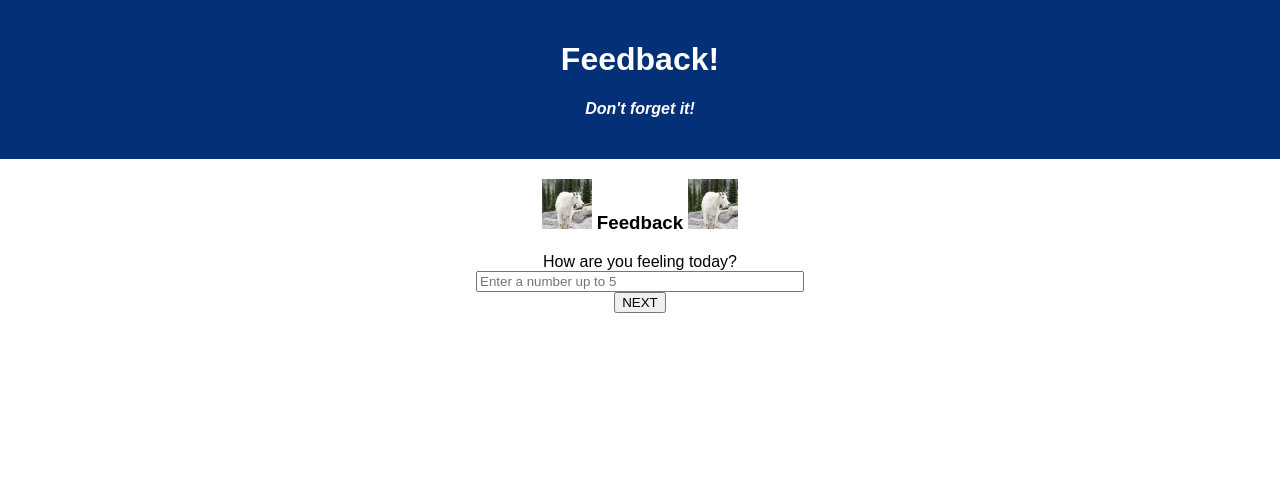
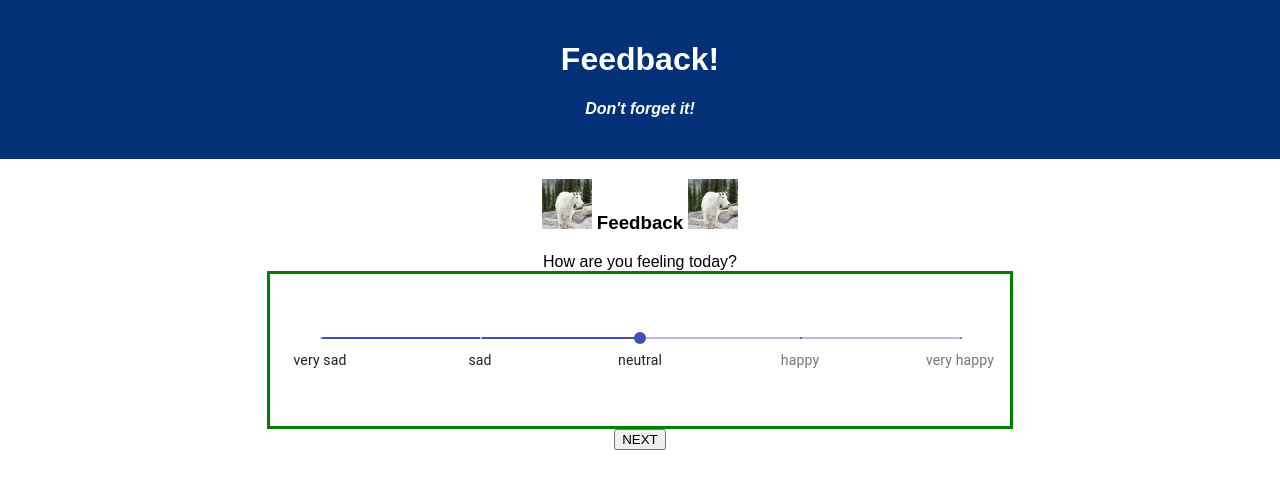
Before and after one commit to Lycidas-BC/weekend-redux-feedback-loop, a React (Create React App) app: page / in a window 1280 px wide. Shown: the top 488 px of the page. Built offline with nearby package versions, Linux system fonts and the light colour scheme.

Commit message:
replaced numerical inputs with sliders, so alert is no longer necessary. still get error messages, but it works and I have a migraine so I'm calling it good

```diff
--- a/src/components/Screen01_Feelings/Screen01_Feelings.jsx
+++ b/src/components/Screen01_Feelings/Screen01_Feelings.jsx
@@ -1,4 +1,5 @@
 import "./Screen01_Feelings.css";
+import DiscreteSlider from "../Slider/Slider";
 import React from "react";
 import { useState } from "react";
 import { useSelector, useDispatch } from "react-redux";
@@ -9,34 +10,15 @@ function Screen01_Feelings() {
   const history = useHistory();
   const dispatch = useDispatch();
   const feelingsDefault = useSelector((store) => store.feelings);
-  const [feelingInput, setFeelingInput] = useState(feelingsDefault.length === 0 ? "" : feelingsDefault);
+  const [feelingInput, setFeelingInput] = useState(feelingsDefault.length === 0 ? 50 : feelingsDefault);
 
   //Can I borrow a feeling?
-  const validateInput = (input) => {
-    if (!isNaN(input) && !isNaN(parseFloat(input))) {
-      if (Number(input) >= 0 && Number(input) <= 5) {
-        return "valid";
-      } else {
-        return "Number out of range.";
-    }
-   } else {
-      return "Not a Number.";
-    }
-  } //end validateInput
-
   const handleSubmit = () =>{
-    // event.preventDefault();
-    const isValid = validateInput(feelingInput);
-
-    if (isValid === "valid") {
-      dispatch({
-        type: "feelings",
-        payload: feelingInput,
-      });
-      history.push('/screen2_understanding');
-    } else {
-      alert(`Feelings invalid. ${isValid} Try again.`);
-    }
+    dispatch({
+      type: "feelings",
+      payload: feelingInput,
+    });
+    history.push('/screen2_understanding');
   } //end handleSubmit
 
   return (
@@ -48,11 +30,11 @@ function Screen01_Feelings() {
         <form onSubmit={handleSubmit}>
           <div><label>How are you feeling today?</label></div>
           <div>
-            <input
-              placeholder="Enter a number up to 5"
-              value={feelingInput}
-              onChange={(evt) => setFeelingInput(evt.target.value)}
-            />
+            <DiscreteSlider
+              sliderValue = {feelingInput}
+              setSliderValue = {setFeelingInput}
+              >
+            </DiscreteSlider>
           </div>
           <button type="submit" value="submit">
             NEXT
--- a/src/components/Screen02_Understanding/Screen02_Understanding.jsx
+++ b/src/components/Screen02_Understanding/Screen02_Understanding.jsx
@@ -1,4 +1,5 @@
 import "./Screen02_Understanding.css";
+import DiscreteSlider from "../Slider/Slider";
 import React from "react";
 import { useState } from "react";
 import { useSelector, useDispatch } from "react-redux";
@@ -9,33 +10,14 @@ function Screen02_Understanding() {
   const history = useHistory();
   const dispatch = useDispatch();
   const understandingDefault = useSelector((store) => store.understanding);
-  const [understandingInput, setUnderstandingInput] = useState(understandingDefault.length === 0 ? "" : understandingDefault);
-
-  const validateInput = (input) => {
-    if (!isNaN(input) && !isNaN(parseFloat(input))) {
-      if (Number(input) >= 0 && Number(input) <= 5) {
-        return "valid";
-      } else {
-        return "Number out of range.";
-    }
-   } else {
-      return "Not a Number.";
-    }
-  } //end validateInput
+  const [understandingInput, setUnderstandingInput] = useState(understandingDefault.length === 0 ? 50 : understandingDefault);
 
   const handleSubmit = () => {
-    // event.preventDefault();
-    const isValid = validateInput(understandingInput);
-
-    if (isValid === "valid") {
     dispatch({
       type: "understanding",
       payload: understandingInput,
     });
     history.push('/screen3_support');
-    } else {
-      alert(isValid);
-    }
   } //end handleSubmit
 
   const handlePrevious = () => {
@@ -55,11 +37,11 @@ function Screen02_Understanding() {
         <form onSubmit={handleSubmit}>
           <div><label>How are you understanding the content today?</label></div>
           <div>
-            <input
-              placeholder="Enter a number up to 5"
-              value={understandingInput}
-              onChange={(evt) => setUnderstandingInput(evt.target.value)}
-            />
+            <DiscreteSlider
+              sliderValue = {understandingInput}
+              setSliderValue = {setUnderstandingInput}
+              >
+            </DiscreteSlider>
           </div>
           <div className="inlineButtons">
             <button type="button" onClick={(evt) => handlePrevious()}>
--- a/src/components/Screen03_Support/Screen03_Support.jsx
+++ b/src/components/Screen03_Support/Screen03_Support.jsx
@@ -1,4 +1,5 @@
 import "./Screen03_Support.css";
+import DiscreteSlider from "../Slider/Slider";
 import React from "react";
 import { useState } from "react";
 import { useSelector, useDispatch } from "react-redux";
@@ -11,31 +12,12 @@ function Screen03_Support() {
   const supportDefault = useSelector((store) => store.support);
   const [supportInput, setSupportInput] = useState(supportDefault.length === 0 ? "" : supportDefault);
 
-  const validateInput = (input) => {
-    if (!isNaN(input) && !isNaN(parseFloat(input))) {
-      if (Number(input) >= 0 && Number(input) <= 5) {
-        return "valid";
-      } else {
-        return "Number out of range.";
-    }
-   } else {
-      return "Not a Number.";
-    }
-  } //end validateInput
-
   const handleSubmit = () =>{
-    // event.preventDefault();
-    const isValid = validateInput(supportInput);
-
-    if (isValid === "valid") {
-      dispatch({
-        type: "support",
-        payload: supportInput,
-      });
-      history.push('/screen4_comments');
-    } else {
-      alert(isValid);
-    }
+    dispatch({
+      type: "support",
+      payload: supportInput,
+    });
+    history.push('/screen4_comments');
   } //end handleSubmit
 
   const handlePrevious = () => {
@@ -55,11 +37,11 @@ function Screen03_Support() {
         <form onSubmit={handleSubmit}>
           <div><label>How well are you being supported today?</label></div>
           <div>
-            <input
-              placeholder="Enter a number up to 5"
-              value={supportInput}
-              onChange={(evt) => setSupportInput(evt.target.value)}
-            />
+            <DiscreteSlider
+              sliderValue = {supportInput}
+              setSliderValue = {setSupportInput}
+              >
+            </DiscreteSlider>
           </div>
           <div className="inlineButtons">
             <button type="button" onClick={(evt) => handlePrevious()}>
--- a/src/components/Screen05_Confirmation/Screen05_Confirmation.css
+++ b/src/components/Screen05_Confirmation/Screen05_Confirmation.css
@@ -0,0 +1,3 @@
+.validityWarning {
+    color: red;
+}
--- a/src/components/Screen05_Confirmation/Screen05_Confirmation.jsx
+++ b/src/components/Screen05_Confirmation/Screen05_Confirmation.jsx
@@ -1,6 +1,7 @@
 import "./Screen05_Confirmation.css";
 import React from "react";
 import axios from 'axios';
+import { useState } from "react";
 import { useSelector, useDispatch } from "react-redux";
 import { useHistory } from 'react-router-dom';
 
@@ -13,10 +14,12 @@ function Screen05_Confirmation() {
   const understanding = useSelector((store) => store.understanding);
   const support = useSelector((store) => store.support);
   const comments = useSelector((store) => store.comments);
+  const [validInputs, setValidInputs] = useState("");
+
 
   const validateInput = (input) => {
     if (!isNaN(input) && !isNaN(parseFloat(input))) {
-      if (Number(input) >= 0 && Number(input) <= 5) {
+      if (Number(input) >= 0 && Number(input) <= 100) {
         return "valid";
       } else {
         return "Number out of range.";
@@ -34,6 +37,7 @@ function Screen05_Confirmation() {
 
     if (feelingsValid === "valid" && understandingValid === "valid" && supportValid === "valid") {
       //add to db
+      console.log('feelings:', feelings, 'understanding:', understanding, 'support:', support, 'comment:', comments);
       axios({
         method: "POST",
         url: "/api/feedback",
@@ -70,7 +74,8 @@ function Screen05_Confirmation() {
       //return to home screen
       history.push('/');
     } else {
-      alert(`
+      //Not sure it's possible to end up in this case, but just to be safe
+      setValidInputs(`
       feelings: ${feelingsValid}
       understanding: ${understandingValid}
       support: ${supportValid}
@@ -108,6 +113,7 @@ function Screen05_Confirmation() {
             Submit
           </button>
         </form>
+        <h5 className="validityWarning">{validInputs}</h5>
       </div>
   );
 }
--- /dev/null
+++ b/src/components/Slider/Slider.jsx
@@ -0,0 +1,90 @@
+import React from 'react';
+import { makeStyles } from '@material-ui/core/styles';
+import Slider from '@material-ui/core/Slider';
+
+const useStyles = makeStyles({
+  root: {
+    margin: "auto",
+    width: "50%",
+    border: "3px solid green",
+    padding: "50px"
+  },
+});
+
+const marks = [
+  {
+    value: 0,
+    label: `very sad`,
+  },
+  {
+    value: 25,
+    label: `sad`,
+  },
+  {
+    value: 50,
+    label: `neutral`,
+  },
+  {
+    value: 75,
+    label: `happy`,
+  },
+  {
+    value: 100,
+    label: `very happy`,
+  }
+];
+
+function valuetext(value) {
+  return `${value}`;
+}
+
+function valueLabelFormat(value) {
+  return (
+    value === 0 ? "💀" :
+    value === 1 ? "🤮" :
+    value === 5 ? "🖕" :
+    value < 10 ? "💩" :
+    value === 10 ? "🤖" :
+    value < 20 ? "😭" :
+    value === 25 ? "👎" :
+    value < 30 ? "😢" :
+    value === 38 ? "🤦" :
+    value < 40 ? "🙁" :
+    value === 42 ? "🥴" :
+    value === 48 ? "🥸" :
+    value === 49 ? "🤷" :
+    value < 50 ? "😕" :
+    value === 50 ? "😐" :
+    value === 52 ? "🤡" :
+    value < 60 ? "👌" :
+    value === 68 ? "👻" :
+    value === 69 ? "🍆" :
+    value < 70 ? "🙂" :
+    value === 70 ? "🤠" :
+    value === 75 ? "👍" :
+    value < 80 ? "😊" :
+    value === 85 ? "👽" :
+    value < 90 ? "😃" :
+    value === 99 ? "🧑‍💻" :
+    value === 100 ? "🧘" :
+    "😁"
+  );
+}
+
+export default function DiscreteSlider({sliderValue, setSliderValue}) {
+  const classes = useStyles();
+
+  return (
+    <div className={classes.root}>
+      <Slider
+        defaultValue={sliderValue}
+        valueLabelFormat={valueLabelFormat}
+        getAriaValueText={valuetext}
+        step={1}
+        valueLabelDisplay="auto"
+        marks={marks}
+        onChangeCommitted={event => setSliderValue(event.toElement.ariaValueNow)}
+      />
+    </div>
+  );
+}
```
Also changed, not shown: src/components/Screen01_Feelings/Screen01_Feelings.css (line endings or trailing spaces), src/components/Screen02_Understanding/Screen02_Understanding.css (line endings or trailing spaces). Lines whose indentation alone changed are shown as unchanged.
